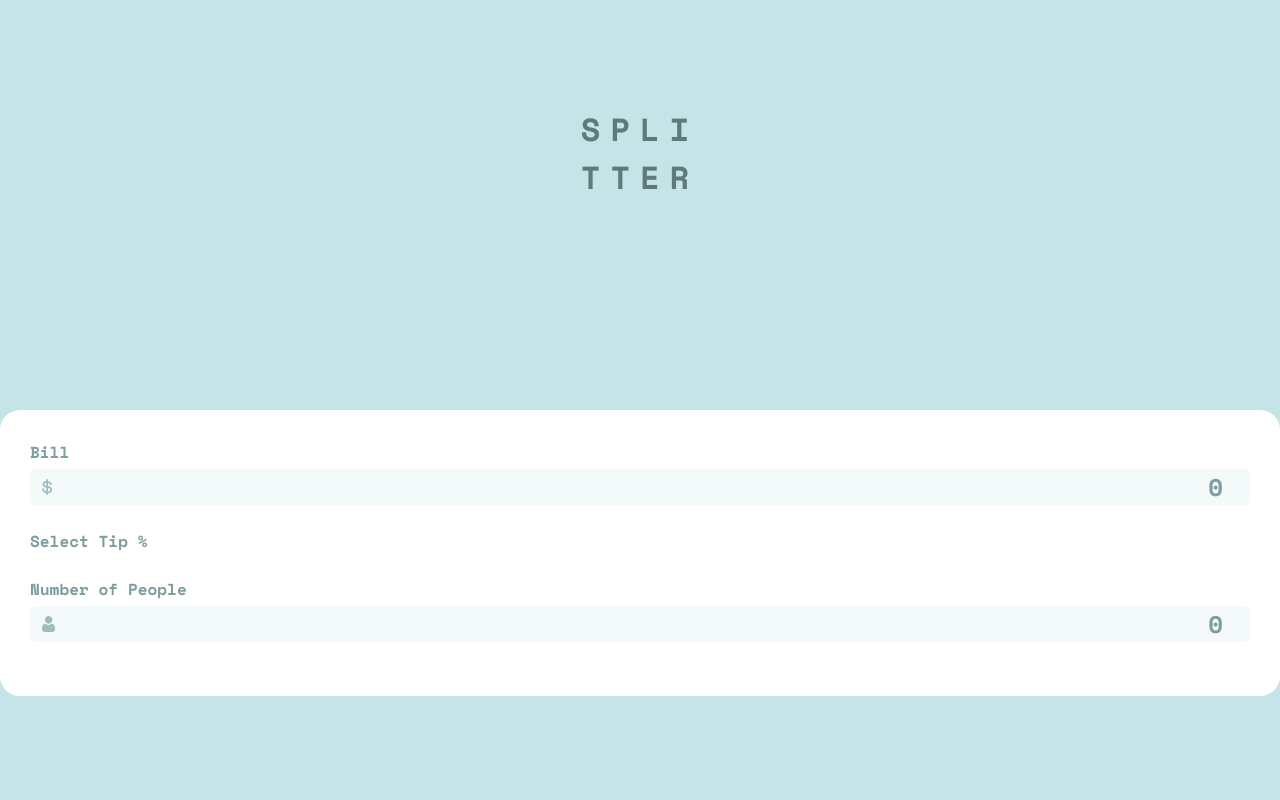
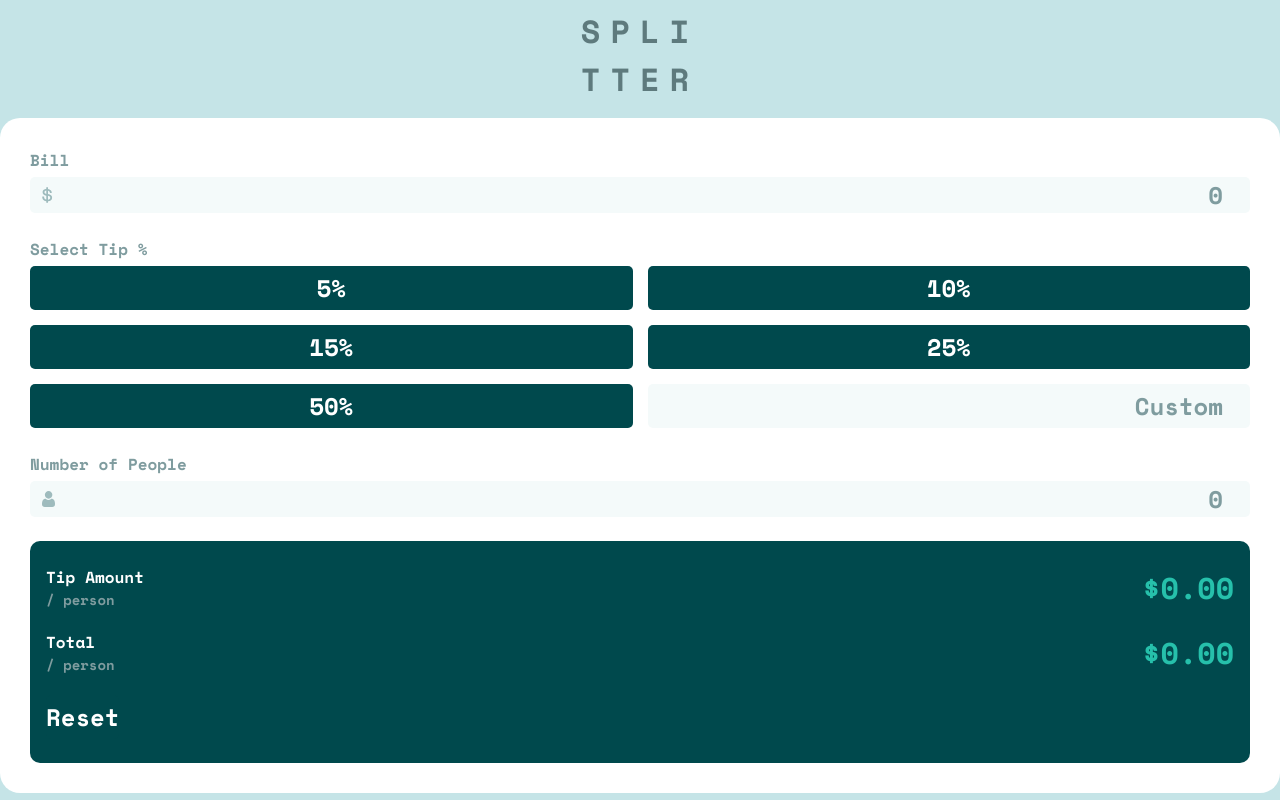
Before and after one commit to emekler0729/fem-tip-calculator-app, a React (Create React App) app: page / in a window 1280 px wide. Built offline with nearby package versions, Linux system fonts and the light colour scheme.

Commit message:
added basic application logic

```diff
--- a/src/App.js
+++ b/src/App.js
@@ -1,5 +1,5 @@
 import styled from "styled-components";
-import React, { useState } from "react";
+import React, { useEffect, useState } from "react";
 import { ReactComponent as DollarIcon } from "./images/icon-dollar.svg";
 import { ReactComponent as PersonIcon } from "./images/icon-person.svg";
 
@@ -16,8 +16,9 @@ const colorWhite = "hsl(0, 0%, 100%)";
 const fontFamily = "'Space Mono', monospace";
 const formInputSize = "24px";
 
-/* STYLING */
+/* MISC */
 const borderRadiusSmall = "5px";
+const horizontalPadding = "12px";
 
 const Wrapper = styled.div`
     background-color: ${colorNeutralCyanLight1};
@@ -47,7 +48,7 @@ const FormInputGroup = styled.div`
     margin-bottom: 24px;
 `;
 
-const Label = styled.label`
+const InputLabel = styled.label`
     color: ${colorNeutralCyanDark3};
     font-size: ${formInputSize / 2};
     font-weight: bold;
@@ -65,7 +66,7 @@ const InputWrapper = styled.div`
 const IconStyle = {
     position: "absolute",
     top: "50%",
-    left: "12px",
+    left: horizontalPadding,
     transform: "translateY(-50%)",
 };
 
@@ -77,7 +78,7 @@ const Input = styled.input`
     text-align: right;
     border: none;
     background-color: ${colorNeutralCyanLight2};
-    padding: 0 12px;
+    padding: 0 ${horizontalPadding};
     border-radius: ${borderRadiusSmall};
     color: ${colorNeutralCyanDark1};
     font-weight: bold;
@@ -91,20 +92,129 @@ const Input = styled.input`
     }
 `;
 
-const Outputs = styled.div`
-    background-color: ${colorNeutralCyanDark3};
+const ButtonGroup = styled.div`
+    display: grid;
+    grid-template-columns: 1fr 1fr;
+    grid-gap: 15px 15px;
+
+    & > #${(props) => props.activeId} {
+        background-color: ${colorPrimary};
+        color: ${colorNeutralCyanDark1};
+    }
 `;
 
-const OutputGroup = styled.div``;
+const Button = styled.button`
+    background-color: ${colorNeutralCyanDark1};
+    border: none;
+    border-radius: ${borderRadiusSmall};
+    color: ${colorWhite};
+    font-size: ${formInputSize};
+    font-family: ${fontFamily};
+    padding: 4px 0;
+    font-weight: bold;
+`;
+
+const CustomButton = styled(Button)`
+    background-color: ${colorNeutralCyanLight2};
+    color: ${colorNeutralCyanDark3};
+`;
+
+const Outputs = styled.div`
+    background-color: ${colorNeutralCyanDark1};
+    border-radius: 10px;
+    padding: 24px 16px;
+`;
+
+const OutputGroup = styled.dl`
+    display: flex;
+    justify-content: space-between;
+    align-items: center;
+    margin-bottom: 20px;
+`;
+
+const OutputLabel = styled.dt`
+    color: ${colorWhite};
+    font-weight: bold;
+
+    &::after {
+        content: "/ person";
+        display: block;
+        font-size: 14px;
+        color: ${colorNeutralCyanDark3};
+    }
+`;
+
+const OutputValue = styled.dd`
+    color: ${colorPrimary};
+    font-weight: bold;
+    font-size: 30px;
+`;
+
+const TIP_PERCENTAGE = {
+    tip5: 0.05,
+    tip10: 0.1,
+    tip15: 0.15,
+    tip25: 0.25,
+    tip50: 0.5,
+};
 
 function App() {
     const [billAmount, setBillAmount] = useState("");
+    const [tip, setTip] = useState({ id: "", percentage: 0 });
+    const [numberOfPeople, setNumberOfPeople] = useState("");
+    const [tipAmount, setTipAmount] = useState(0.0);
+    const [totalAmount, setTotalAmount] = useState(0.0);
 
     function onBillChange(event) {
         event.preventDefault();
-        // @TODO add input validation
-        setBillAmount(event.target.value);
+
+        const MAX_DIGITS = 15;
+        let userInput = event.target.value;
+
+        // @TODO Limit to 2 digits after decimal
+        if (userInput.length > MAX_DIGITS) {
+            userInput = Number(userInput.slice(0, MAX_DIGITS));
+            setBillAmount(Number(userInput));
+        } else if (userInput.length === 0) {
+            setBillAmount("");
+        } else {
+            setBillAmount(Number(userInput));
+        }
     }
+
+    function onButtonClick(event) {
+        event.preventDefault();
+        const id = event.target.id;
+        if (id === "custom") {
+            setTip({ id, percentage: 0.4 });
+        } else {
+            setTip({ id, percentage: TIP_PERCENTAGE[event.target.id] });
+        }
+    }
+
+    function onPeopleChange(event) {
+        event.preventDefault();
+        let userInput = event.target.value;
+
+        if (userInput < 1) {
+            setNumberOfPeople("");
+        } else {
+            setNumberOfPeople(parseInt(userInput));
+        }
+    }
+
+    useEffect(() => {
+        if (billAmount && tip.percentage && numberOfPeople) {
+            const tipAmount = billAmount * tip.percentage;
+            const total = parseFloat(billAmount) + parseFloat(tipAmount);
+
+            setTipAmount(tipAmount / numberOfPeople);
+            setTotalAmount(total / numberOfPeople);
+        } else {
+            setTipAmount(0);
+            setTotalAmount(0);
+        }
+    }, [billAmount, tip, numberOfPeople]);
 
     return (
         <Wrapper>
@@ -116,7 +226,7 @@ function App() {
             <Calculator>
                 <Inputs>
                     <FormInputGroup>
-                        <Label htmlFor="bill">Bill</Label>
+                        <InputLabel htmlFor="bill">Bill</InputLabel>
                         <InputWrapper>
                             <DollarIcon style={IconStyle} />
                             <Input
@@ -124,24 +234,57 @@ function App() {
                                 type="number"
                                 step="0.01"
                                 placeholder="0"
-                                value={billAmount}
+                                value={billAmount.toString()}
                                 onChange={onBillChange}
                             ></Input>
                         </InputWrapper>
                     </FormInputGroup>
                     <FormInputGroup>
-                        <Label>Select Tip %</Label>
+                        <InputLabel>Select Tip %</InputLabel>
+                        <ButtonGroup activeId={tip.id}>
+                            <Button onClick={onButtonClick} id="tip5">
+                                5%
+                            </Button>
+                            <Button onClick={onButtonClick} id="tip10">
+                                10%
+                            </Button>
+                            <Button onClick={onButtonClick} id="tip15">
+                                15%
+                            </Button>
+                            <Button onClick={onButtonClick} id="tip25">
+                                25%
+                            </Button>
+                            <Button onClick={onButtonClick} id="tip50">
+                                50%
+                            </Button>
+                            <Input id="custom" type="number" step="1" placeholder="Custom"></Input>
+                        </ButtonGroup>
                     </FormInputGroup>
                     <FormInputGroup>
-                        <Label>Number of People</Label>
+                        <InputLabel>Number of People</InputLabel>
                         <InputWrapper>
                             <PersonIcon style={IconStyle} />
-                            <Input id="people" type="number" step="1" placeholder="0"></Input>
+                            <Input
+                                id="people"
+                                type="number"
+                                step="1"
+                                placeholder="0"
+                                value={numberOfPeople}
+                                onChange={onPeopleChange}
+                            ></Input>
                         </InputWrapper>
                     </FormInputGroup>
                 </Inputs>
                 <Outputs>
-                    <OutputGroup></OutputGroup>
+                    <OutputGroup>
+                        <OutputLabel>Tip Amount</OutputLabel>
+                        <OutputValue>${tipAmount.toFixed(2)}</OutputValue>
+                    </OutputGroup>
+                    <OutputGroup>
+                        <OutputLabel>Total</OutputLabel>
+                        <OutputValue>${totalAmount.toFixed(2)}</OutputValue>
+                    </OutputGroup>
+                    <Button>Reset</Button>
                 </Outputs>
             </Calculator>
         </Wrapper>
--- a/src/index.js
+++ b/src/index.js
@@ -13,7 +13,7 @@ const Reset = createGlobalStyle`
 
 ReactDOM.render(
     <React.StrictMode>
-        <Reset></Reset>
+        <Reset />
         <App />
     </React.StrictMode>,
     document.getElementById("root")
```
